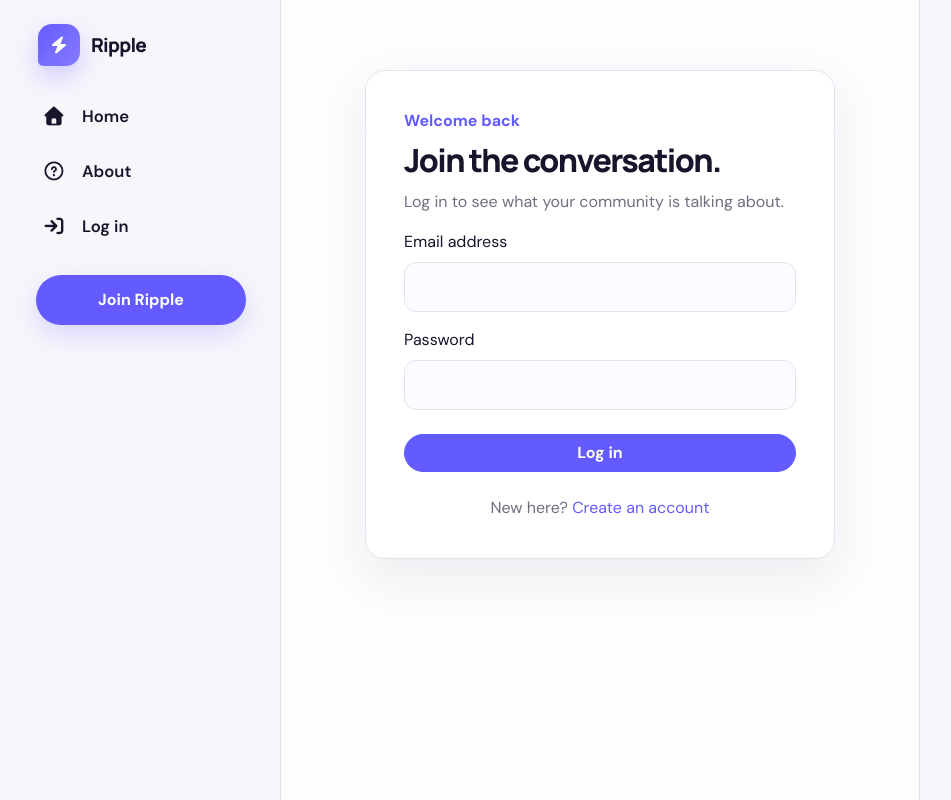
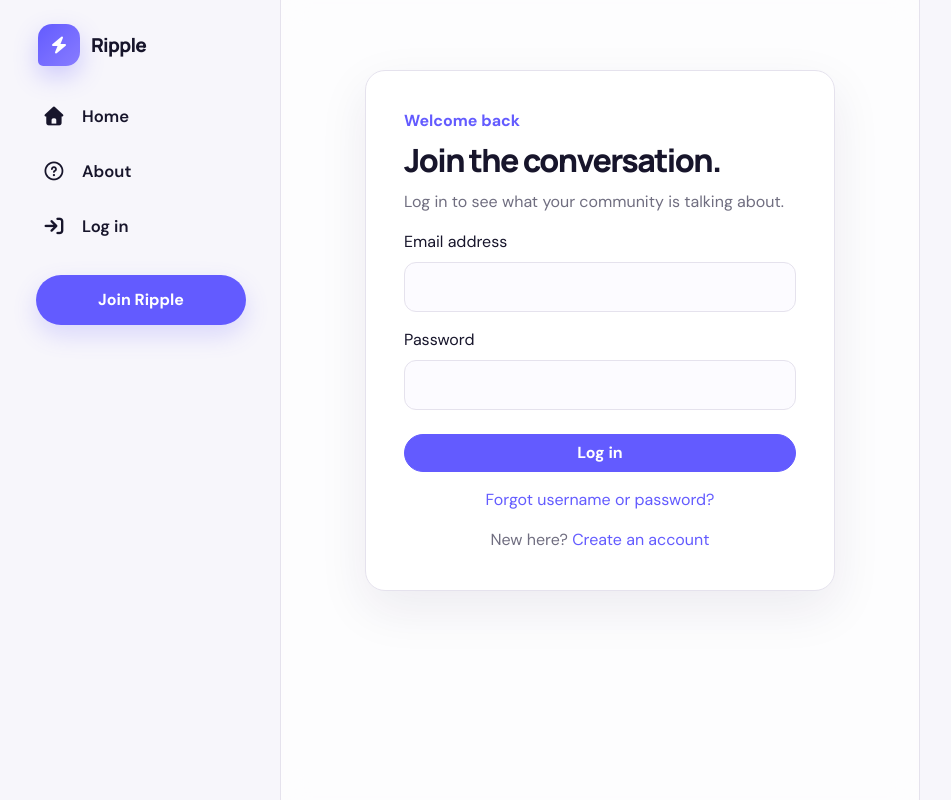
Before and after one commit to drakeg/twitclone, a Flask app: page /login in a window 1280 px wide. Shown: the whole page, without its empty margins (164-1115 px from the left). Run offline with Flask 3, Linux system fonts and the light colour scheme.

Commit message:
Link login to account recovery

```diff
--- a/templates/login.html
+++ b/templates/login.html
@@ -3,4 +3,5 @@
 {% block body_class %}auth-page{% endblock %}
 {% block content %}<section class="surface-card auth-card"><span class="auth-kicker">Welcome back</span><h1>Join the conversation.</h1><p>Log in to see what your community is talking about.</p>
 <form method="POST" action="{{ url_for('login') }}"><div class="mb-3"><label for="email" class="form-label">Email address</label><input type="email" class="form-control" id="email" name="email" autocomplete="email" required></div><div class="mb-4"><label for="password" class="form-label">Password</label><input type="password" class="form-control" id="password" name="password" autocomplete="current-password" required></div><input type="hidden" name="csrf_token" value="{{ csrf_token() }}"><button type="submit" class="btn btn-primary w-100">Log in</button></form>
-<p class="mt-4 mb-0 text-center">New here? <a href="{{ url_for('register') }}">Create an account</a></p></section>{% endblock %}
+<p class="mt-3 mb-0 text-center"><a href="{{ url_for('forgot_account') }}">Forgot username or password?</a></p>
+<p class="mt-3 mb-0 text-center">New here? <a href="{{ url_for('register') }}">Create an account</a></p></section>{% endblock %}
```
